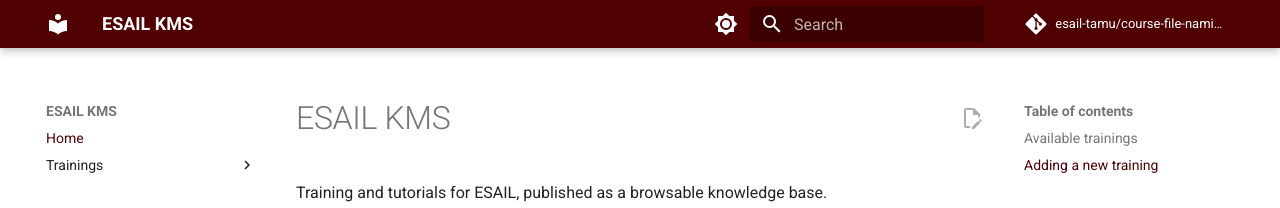
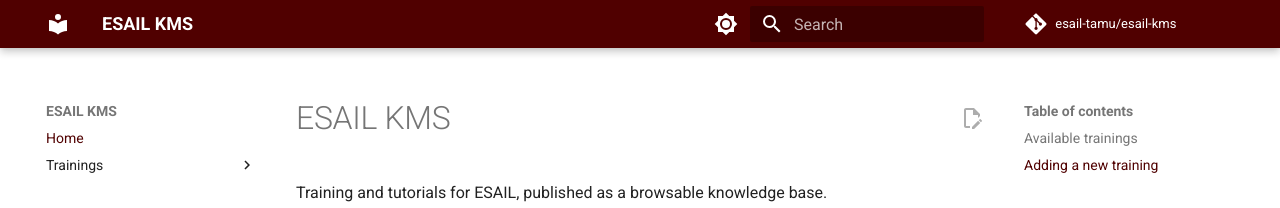
Before and after one commit to esail-tamu/esail-kms, an MkDocs documentation site: the page built from docs/index.md, in a window 1280 px wide. Shown: the top 208 px of the page. Built offline with MkDocs 1.6.1 and Material for MkDocs 9.7.7, drawn with Linux system fonts in a browser that asks for light colours; comment, search, counter and statistics services are not loaded.

Commit message:
Update repo references for the esail-kms rename
mkdocs.yml and origin now point at esail-tamu/esail-kms instead of
the old course-file-naming-convention name.

```diff
--- a/mkdocs.yml
+++ b/mkdocs.yml
@@ -1,8 +1,8 @@
 site_name: ESAIL KMS
 site_description: ESAIL training and tutorials
-site_url: https://esail-tamu.github.io/course-file-naming-convention/
-repo_url: https://github.com/esail-tamu/course-file-naming-convention
-repo_name: esail-tamu/course-file-naming-convention
+site_url: https://esail-tamu.github.io/esail-kms/
+repo_url: https://github.com/esail-tamu/esail-kms
+repo_name: esail-tamu/esail-kms
 edit_uri: edit/main/docs/
 
 theme:
```
Also changed, not shown: README.md (+0 -7 lines).
